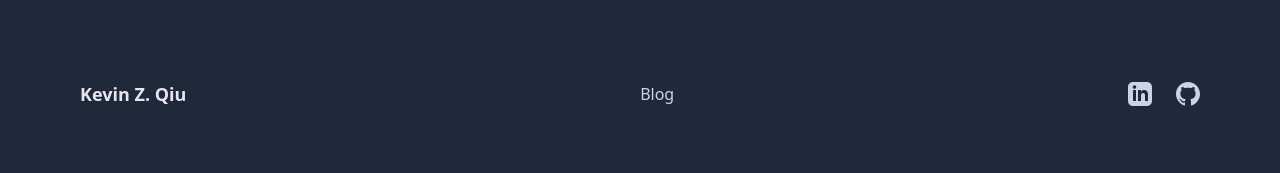
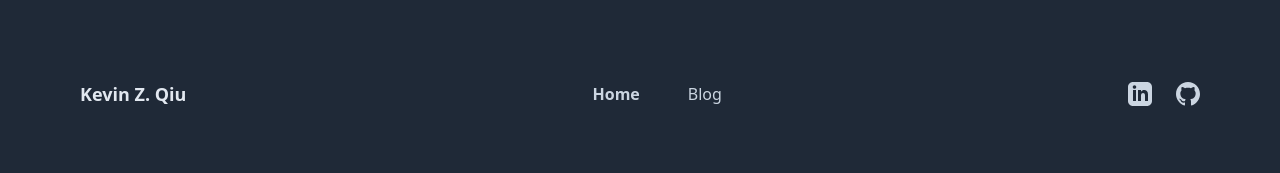
Before and after one commit to kzqiu/portfolio, a Next.js app: page / in a window 1280 px wide. Shown: the top 173 px of the page. Built offline with nearby package versions, Linux system fonts and the light colour scheme.

Commit message:
Added home link.

```diff
--- a/components/navbar.js
+++ b/components/navbar.js
@@ -24,6 +24,9 @@ export default function Navbar() {
                     <Link href="../contact">
                         <a className={`text-base text-slate-300 hover:text-gray-500 ${router.asPath === "/contact" ? "font-bold" : "font-medium"}`}>Contact</a>
                     </Link>  */}
+                    <Link href="../">
+                        <a className={`text-base text-slate-300 hover:text-gray-500 ${router.asPath === "/" ? "font-bold" : "font-medium"}`}>Home</a>
+                    </Link>
                     <Link href="../blog">
                         <a className={`text-base text-slate-300 hover:text-gray-500 ${router.asPath === "/blog" ? "font-bold" : "font-medium"}`}>Blog</a>
                     </Link>
```
